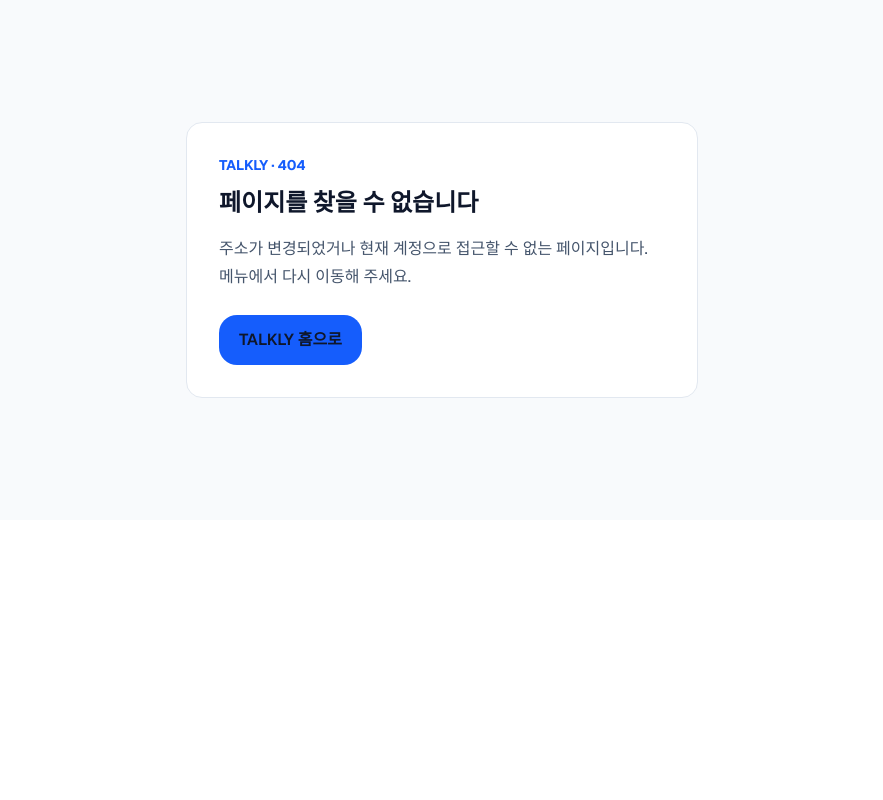
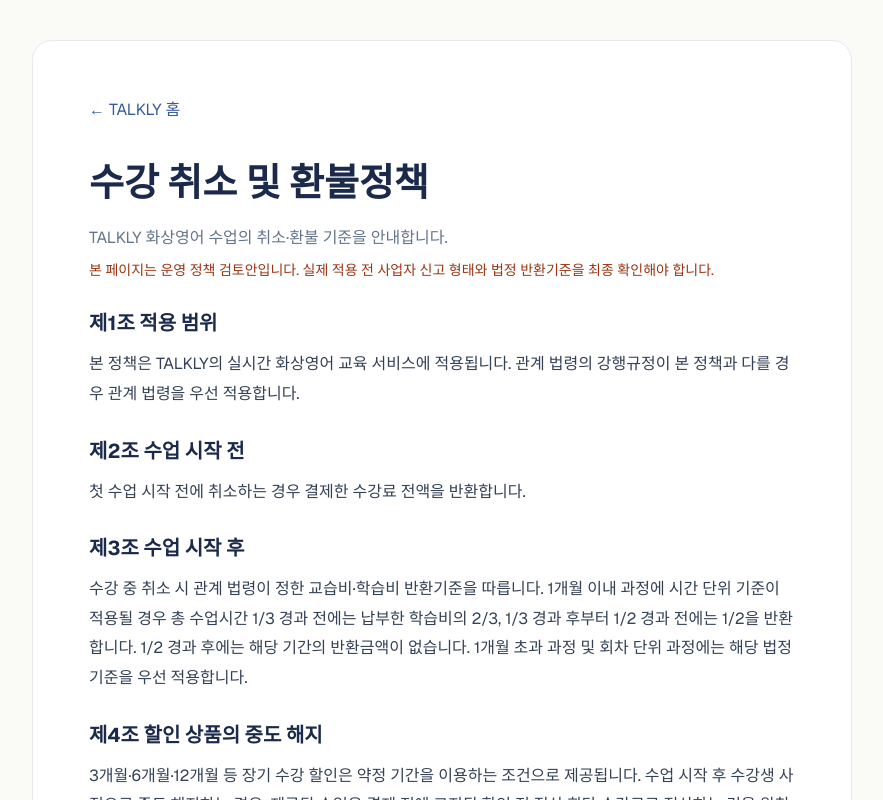
Before and after one commit to buyallkorea/talkly-platform, a Next.js app: page /refund-policy in a window 1280 px wide. Before the commit this address had no page. Shown: the top 800 px of the page, without its empty margins (198-1081 px from the left). Built offline with nearby package versions, Linux system fonts and the light colour scheme.

Commit message:
Draft refund policy page with discounted package normal-price settlement and statutory floor

```diff
--- /dev/null
+++ b/app/refund-policy/page.tsx
@@ -0,0 +1,37 @@
+import Link from "next/link";
+
+export const metadata = {
+  title: "수강 취소 및 환불정책 | TALKLY",
+  description: "TALKLY 화상영어 수강 취소 및 환불 정책 안내",
+};
+
+const sections = [
+  ["제1조 적용 범위", "본 정책은 TALKLY의 실시간 화상영어 교육 서비스에 적용됩니다. 관계 법령의 강행규정이 본 정책과 다를 경우 관계 법령을 우선 적용합니다."],
+  ["제2조 수업 시작 전", "첫 수업 시작 전에 취소하는 경우 결제한 수강료 전액을 반환합니다."],
+  ["제3조 수업 시작 후", "수강 중 취소 시 관계 법령이 정한 교습비·학습비 반환기준을 따릅니다. 1개월 이내 과정에 시간 단위 기준이 적용될 경우 총 수업시간 1/3 경과 전에는 납부한 학습비의 2/3, 1/3 경과 후부터 1/2 경과 전에는 1/2을 반환합니다. 1/2 경과 후에는 해당 기간의 반환금액이 없습니다. 1개월 초과 과정 및 회차 단위 과정에는 해당 법정 기준을 우선 적용합니다."],
+  ["제4조 할인 상품의 중도 해지", "3개월·6개월·12개월 등 장기 수강 할인은 약정 기간을 이용하는 조건으로 제공됩니다. 수업 시작 후 수강생 사정으로 중도 해지하는 경우, 제공된 수업은 결제 전에 고지된 할인 전 정상 회당 수강료로 정산하는 것을 원칙으로 합니다. 정상가 기준 환불 예정금액은 실제 결제금액에서 (정상 회당 수강료 × 제공된 수업 횟수)를 공제하여 계산하며 음수는 0원으로 봅니다. 다만 관계 법령이 보장하는 반환금액이 더 크거나 정상가 차감이 허용되지 않는 경우에는 관계 법령에 따라 산정한 금액을 반환합니다. 정상가·할인율·정산 방식을 결제 전에 명확히 고지합니다. TALKLY 귀책으로 인한 중단에는 할인 회수 기준을 일방적으로 적용하지 않습니다."],
+  ["제5조 일정 변경 및 결석", "수업 취소 및 일정 변경 기한, 결석 처리 방식은 신청 시 별도로 고지합니다. TALKLY 또는 강사 귀책으로 제공하지 못한 수업은 보강하거나 해당 미제공분을 반환합니다."],
+  ["제6조 환불 신청", "고객은 홈페이지 1:1 상담을 통해 환불을 신청할 수 있습니다. TALKLY는 수강 기록과 결제내역에 근거해 환불 산정 내역을 안내하고 관련 법령에서 정한 기한 내 처리합니다."],
+  ["제7조 별도 교재 및 콘텐츠", "별도로 판매한 교재 및 디지털 콘텐츠의 반환은 각 상품의 제공 상태와 관계 법령에 따라 처리합니다."],
+  ["제8조 분쟁 해결", "본 정책에 규정되지 않은 사항은 관계 법령과 소비자분쟁해결기준에 따릅니다."],
+];
+
+export default function RefundPolicyPage() {
+  return (
+    <main style={{ minHeight: "100vh", background: "#fafaf7", padding: "40px 20px", color: "#1b2a4a" }}>
+      <article style={{ maxWidth: 820, margin: "0 auto", background: "#fff", border: "1px solid #e7e9f0", borderRadius: 20, padding: "clamp(24px, 5vw, 56px)" }}>
+        <Link href="/" style={{ color: "#345a9c" }}>← TALKLY 홈</Link>
+        <h1 style={{ marginTop: 30, fontSize: "clamp(26px, 4vw, 38px)", fontWeight: 800 }}>수강 취소 및 환불정책</h1>
+        <p style={{ marginTop: 12, color: "#64748b" }}>TALKLY 화상영어 수업의 취소·환불 기준을 안내합니다.</p>
+        <p style={{ marginTop: 8, color: "#9a3412", fontSize: 14 }}>본 페이지는 운영 정책 검토안입니다. 실제 적용 전 사업자 신고 형태와 법정 반환기준을 최종 확인해야 합니다.</p>
+        {sections.map(([title, text]) => (
+          <section key={title} style={{ paddingTop: 26 }}>
+            <h2 style={{ fontSize: 20, fontWeight: 700, marginBottom: 10 }}>{title}</h2>
+            <p style={{ lineHeight: 1.85, whiteSpace: "pre-line", color: "#334155" }}>{text}</p>
+          </section>
+        ))}
+        <p style={{ marginTop: 36, fontSize: 14, color: "#64748b" }}>환불 문의: <Link href="/consultation" style={{ textDecoration: "underline" }}>1:1 상담</Link></p>
+      </article>
+    </main>
+  );
+}
```
